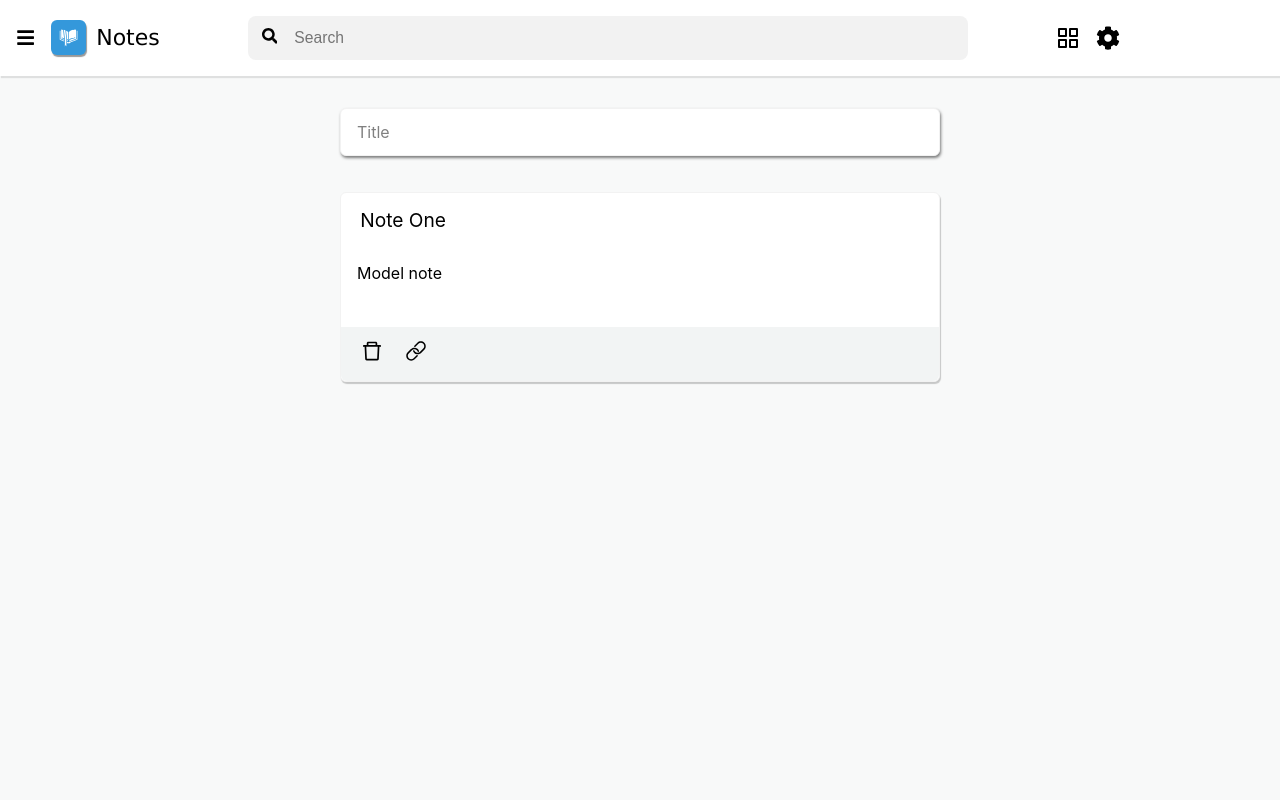
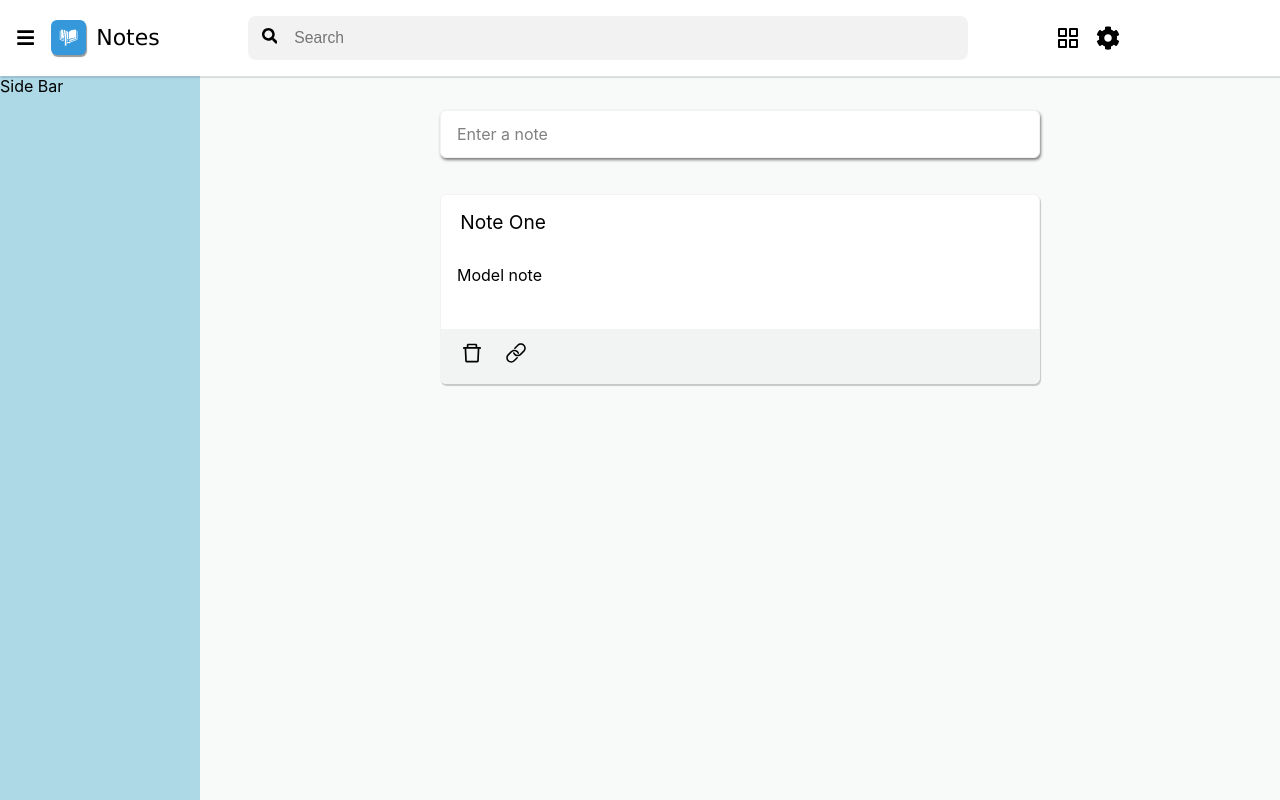
Before and after one commit to fcarlosdev/react-notes, a React (Create React App) app: page / in a window 1280 px wide. Built offline with nearby package versions, Linux system fonts and the light colour scheme.

Commit message:
Adding sideBar to the app.

```diff
--- a/src/App.css
+++ b/src/App.css
@@ -26,3 +26,35 @@ code {
   flex-direction: column;
   background-color: #F8F9F9;
 }
+
+.container {
+  display: flex;
+  height: inherit;
+  padding-bottom: .5em;
+  overflow-y: auto;
+}
+
+.main {
+  display: flex;
+  padding: 2em 0;
+  margin-top: 78px;
+  margin-left: 200px;
+  align-items: center;
+  flex-direction: column;
+  width: calc(100% - 152px);
+}
+
+/*
+* Side Bar
+*/
+.side-bar {
+  height: 100vh;
+  width: 200px;
+  display: flex;
+  position: fixed;
+  background-color: lightblue;
+  box-sizing: border-box;
+  margin-top: 76px;
+  left: 0;
+  right: 0;
+}
--- a/src/App.js
+++ b/src/App.js
@@ -10,8 +10,13 @@ function App() {
     <div className="App">
       <NotesProvider>
         <NavBar />
-        <AddNote />
-        <NoteList />
+        <div className="container">
+          <div className="side-bar">Side Bar</div>
+          <div className="main">
+            <AddNote />
+            <NoteList />
+          </div>
+        </div>
       </NotesProvider>
     </div>
   );
--- a/src/components/add_note/AddNote.js
+++ b/src/components/add_note/AddNote.js
@@ -23,9 +23,10 @@ const AddNote = () => {
   };
 
   const controlFormResize = action => {
-    [document.getElementById("fcontent").style.display,
+    [document.getElementById("ftitle").style.display,
+     document.getElementById("fcontent").style.display,
         footerRef.current.style.display] =
-      action === "open" ? ["inline-block", "flex"] : ["none", "none"];
+      action === "open" ? ["inline-block", "multline", "flex"] : ["none", "", "none"];
   };
 
   document.addEventListener("click", e => {
@@ -43,10 +44,11 @@ const AddNote = () => {
         html={title}
         handleChange={setTitle}
         placeholder="Title"
+        id="ftitle"
       />
       <FormField
         html={content}
-        multline
+        // multline
         handleChange={setContent}
         placeholder="Enter a note"
         id="fcontent"
--- a/src/components/add_note/addnote.css
+++ b/src/components/add_note/addnote.css
@@ -9,9 +9,10 @@
   box-shadow: 1px 2px 3px 0 rgba(0, 0, 0, 0.5);
 }
 
-#fcontent {
+/* #fcontent {
+  height: 50px;
   display: none;
-}
+} */
 
 .form-footer2 {
   display: none;
@@ -31,3 +32,7 @@
   cursor: pointer;
   background-color: #f2f2f2;
 }
+
+#ftitle {
+  display: none;
+}
--- a/src/components/navbar/navbar.css
+++ b/src/components/navbar/navbar.css
@@ -1,11 +1,15 @@
 /* Generic styles */
 .nav-bar {
   padding: 1em;
+  right: 0;
+  left: 0;
+  top:0;
   display: flex;
-  margin-bottom: 2em;
+  position: fixed;
   align-items: center;
   background-color: #fff;
   box-shadow: 1px 2px 1px 0 rgba(0, 0, 0, 0.1);
+  z-index: 99;
 }
 
 /* NavBar left items styles */
--- a/src/components/note_list/notelist.css
+++ b/src/components/note_list/notelist.css
@@ -1,9 +1,7 @@
 .notes {
-    height: 100%;
-    width: 600px;
-    margin: 20px auto;
-    box-sizing: border-box;
-    padding: 1em 0;
-    display: flex;
-    flex-direction: column;
-  }
+  width: 600px;
+  display: flex;
+  padding: 1em 0;
+  margin: 20px auto;
+  flex-direction: column;
+}
```
